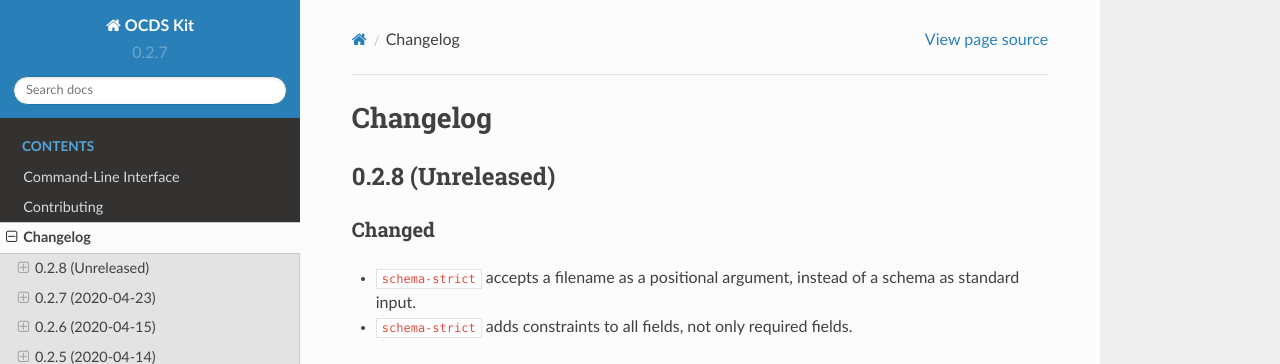
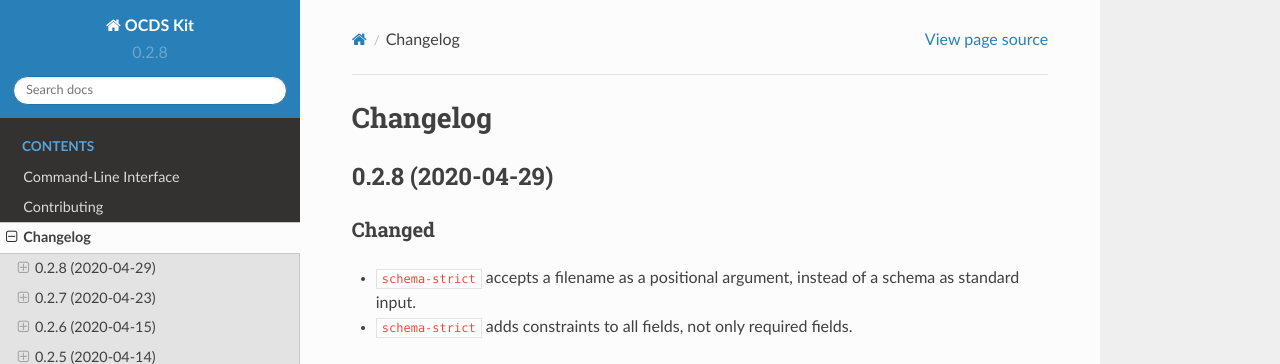
Before and after one commit to open-contracting/ocdskit, a Sphinx documentation site: the page built from docs/changelog.rst, in a window 1280 px wide and 900 px high. Shown: the top 364 px of the window. Built offline with Sphinx 7.4.7 and the Read the Docs theme 2.0.0, drawn with Linux system fonts in a browser that asks for light colours; pages that are not in the unit, such as notebooks, are missing from menus.

Commit message:
Iterate the version number

```diff
--- a/docs/changelog.rst
+++ b/docs/changelog.rst
@@ -1,7 +1,7 @@
 Changelog
 =========
 
-0.2.8 (Unreleased)
+0.2.8 (2020-04-29)
 ------------------
 
 Changed
--- a/docs/conf.py
+++ b/docs/conf.py
@@ -26,7 +26,7 @@ copyright = '2017, Open Contracting Partnership'
 author = 'Open Contracting Partnership'
 
 # The short X.Y version
-version = '0.2.7'
+version = '0.2.8'
 # The full version, including alpha/beta/rc tags
 release = version
 
--- a/setup.py
+++ b/setup.py
@@ -5,7 +5,7 @@ with open('README.rst') as f:
 
 setup(
     name='ocdskit',
-    version='0.2.7',
+    version='0.2.8',
     author='Open Contracting Partnership',
     author_email='data@open-contracting.org',
     url='https://github.com/open-contracting/ocdskit',
```
